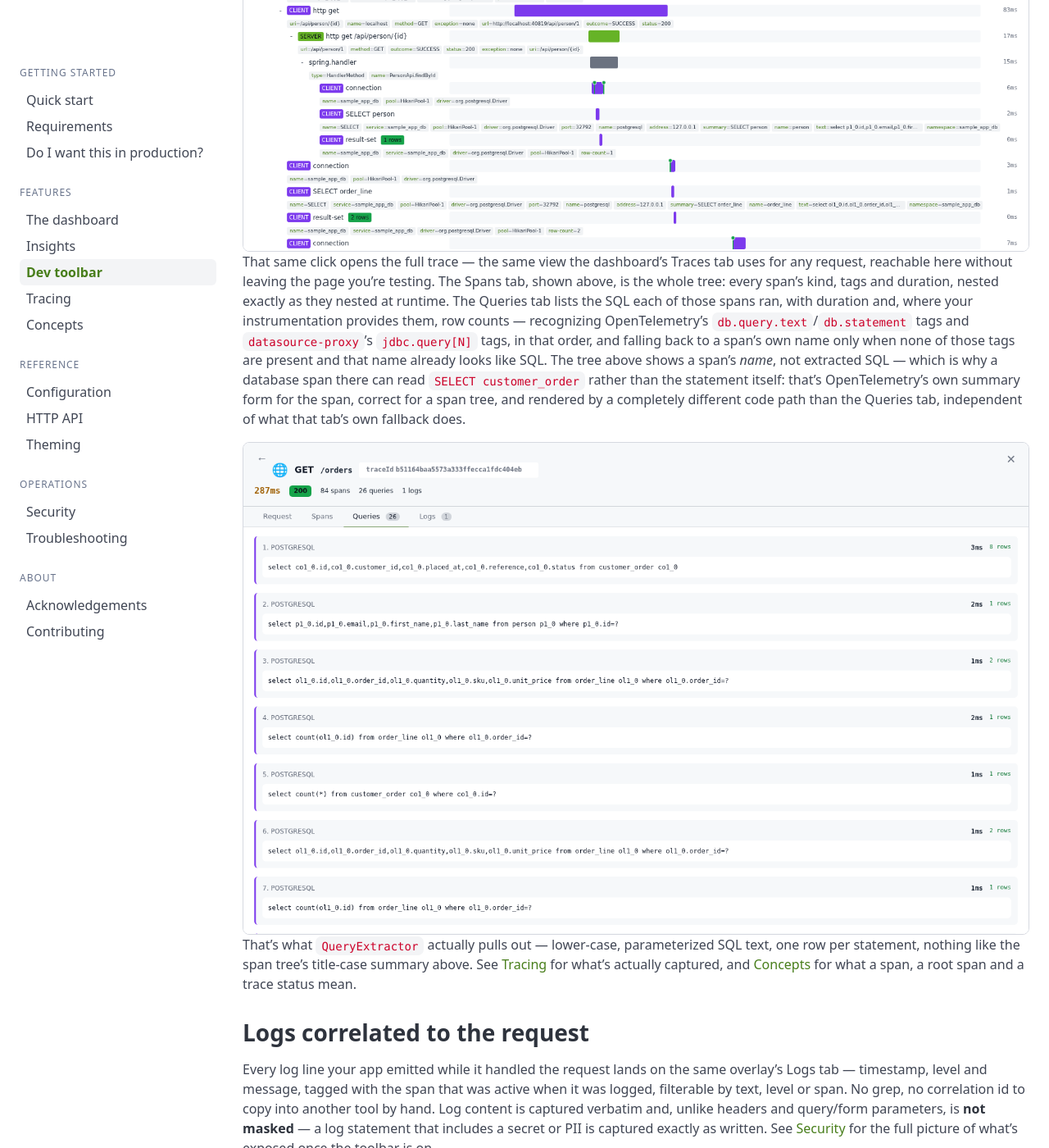
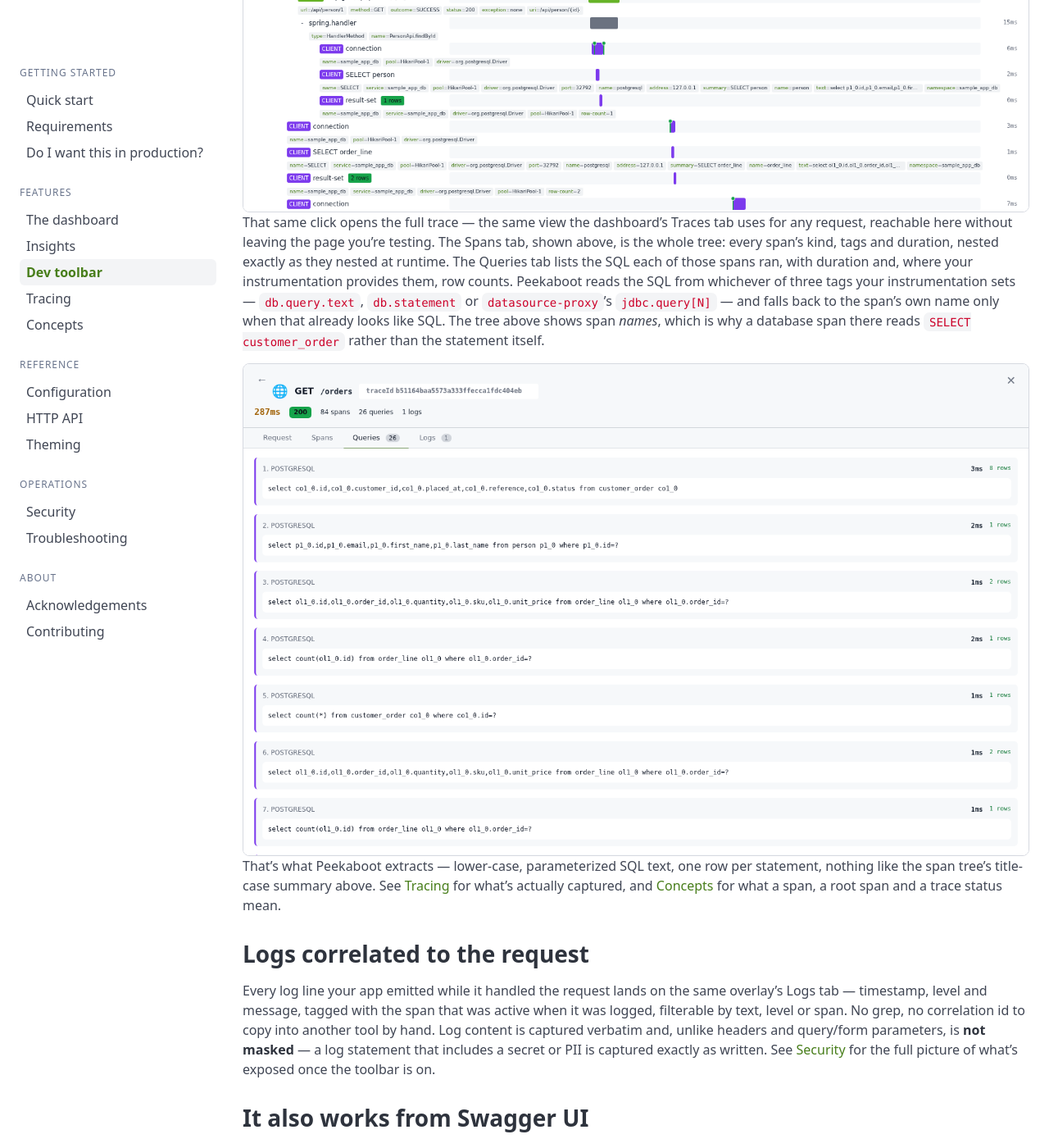
Before and after one commit to peekaboot-org/peekaboot-org.github.io, a Jekyll site: the page built from docs/dev-toolbar.md, in a window 1280 px wide and 1400 px high, scrolled down 2257 px. Shown: the whole window at 82% size. Built offline with Jekyll 4.4.1, drawn with Linux system fonts in a browser that asks for light colours; some of the changed text lies outside the part shown.

Commit message:
docs(dev-toolbar): shorten the fetch schedule and the query-tag explanation

````diff
--- a/docs/dev-toolbar.md
+++ b/docs/dev-toolbar.md
@@ -4,11 +4,9 @@
 permalink: /docs/dev-toolbar/
 ---
 
-The dev toolbar defaults on for a local run, off elsewhere &mdash; the same launch-context
-detection as `peekaboot.enabled` itself, computed independently of it, so turning
-Peekaboot on deliberately in a shared environment doesn't also inject the toolbar there.
-See [How activation works]({{ '/docs/how-activation-works/' | relative_url }}) for exactly
-what counts as local. Set it explicitly either direction to override the detection:
+The dev toolbar is on for a [local run]({{ '/docs/configuration/' | relative_url }}#local-run)
+and off elsewhere, detected independently of `peekaboot.enabled`; set it explicitly either
+direction to override the detection:
 
 ```yaml
 peekaboot:
@@ -43,13 +41,12 @@
 
 The collapsed bar is the first look: response status (colour-coded), method and path, the
 resolved controller method, request duration, database query count and total query time,
-and the trace id, copyable with one click. Those metrics fill in asynchronously &mdash;
-the bar fetches the trace's insights on a fixed four-attempt schedule (250ms, 500ms, 1s
-and 3s after the previous attempt, the last landing around 4.75s after the response
-arrived) and re-renders each time, so a span that finishes after the response already
-went out still gets counted. Peekaboot's own 200ms trace-export delay when the toolbar is
-on (see [Auto-configured defaults]({{ '/docs/auto-configured-defaults/' | relative_url }}))
-normally means the numbers are already final well before the last attempt.
+and the trace id, copyable with one click. Those metrics fill in asynchronously: the bar
+re-fetches the trace a few times over the first five seconds, so a span that finishes
+after the response already went out still gets counted, and with the toolbar's 200 ms
+export delay (see [Configuration &mdash; what Peekaboot
+sets]({{ '/docs/configuration/' | relative_url }}#what-peekaboot-sets-in-your-application))
+the numbers are usually final on the first attempt or two.
 
 The status pill has one tier per response family, and 4xx and 5xx are deliberately held
 apart: a client error gets a soft red that recedes, a server error the full one, because
@@ -89,15 +86,12 @@
 uses for any request, reachable here without leaving the page you're testing. The Spans
 tab, shown above, is the whole tree: every span's kind, tags and duration, nested exactly
 as they nested at runtime. The Queries tab lists the SQL each of those spans ran, with
-duration and, where your instrumentation provides them, row counts &mdash; recognizing
-OpenTelemetry's `db.query.text`/`db.statement` tags and `datasource-proxy`'s
-`jdbc.query[N]` tags, in that order, and falling back to a span's own name only when none
-of those tags are present and that name already looks like SQL. The tree above shows a
-span's *name*, not extracted SQL &mdash; which is why a database span there can read
-`SELECT customer_order` rather than the statement itself: that's OpenTelemetry's own
-summary form for the span, correct for a span tree, and rendered by a completely
-different code path than the Queries tab, independent of what that tab's own fallback
-does.
+duration and, where your instrumentation provides them, row counts. Peekaboot reads the
+SQL from whichever of three tags your instrumentation sets &mdash; `db.query.text`,
+`db.statement` or `datasource-proxy`'s `jdbc.query[N]` &mdash; and falls back to the span's
+own name only when that already looks like SQL. The tree above shows span *names*, which
+is why a database span there reads `SELECT customer_order` rather than the statement
+itself.
 
 <figure class="image">
   <img src="{{ '/assets/img/screenshots/trace-detail-queries-light.png' | relative_url }}"
@@ -105,8 +99,8 @@
        loading="lazy">
 </figure>
 
-That's what `QueryExtractor` actually pulls out &mdash; lower-case, parameterized SQL
-text, one row per statement, nothing like the span tree's title-case summary above. See
+That's what Peekaboot extracts &mdash; lower-case, parameterized SQL text, one row per
+statement, nothing like the span tree's title-case summary above. See
 [Tracing]({{ '/docs/tracing/' | relative_url }}) for what's actually captured, and
 [Concepts]({{ '/docs/concepts/' | relative_url }}) for what a span, a root span and a
 trace status mean.
````
